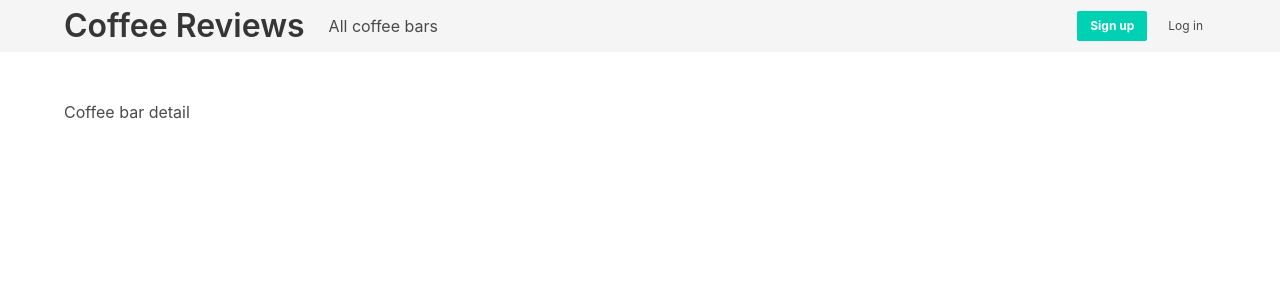
After one commit to NguyenTuongLe/CoffeeBarReviews-1, a Django app: page /reviews/2/ in a window 1280 px wide. The commit adds this page. Shown: the top 300 px of the page. Run offline with Django 3.2, Linux system fonts and the light colour scheme; data comes from the database, SQL or seed files in the repository; both versions use the stored data as it was after the commit.

Commit message:
show coffee bar to detail

```diff
--- /dev/null
+++ b/v2/coffee_bar_reviews/reviews/templates/reviews/coffee_bars_detail.html
@@ -0,0 +1,6 @@
+{% extends 'base.html' %}
+
+
+{% block content %}
+    <p>Coffee bar detail</p>
+{% endblock content %}
--- a/v2/coffee_bar_reviews/reviews/urls.py
+++ b/v2/coffee_bar_reviews/reviews/urls.py
@@ -1,10 +1,11 @@
 from django.urls import path
 
-from .views import coffee_bars_list_view, register_view, login_view, logout_view
+from .views import coffee_bars_detail, coffee_bars_list_view, register_view, login_view, logout_view
 
 app_name = 'reviews'
 urlpatterns = [
     path('', coffee_bars_list_view, name='home'),
+    path('<int:coffeeBar_id>/', coffee_bars_detail, name='detail'),
     path('register', register_view, name='register'),
     path('login', login_view, name='login'),
     path('logout', logout_view, name='logout'),
--- a/v2/coffee_bar_reviews/reviews/views.py
+++ b/v2/coffee_bar_reviews/reviews/views.py
@@ -1,8 +1,11 @@
 from django.contrib.auth import login, authenticate, logout
-from django.shortcuts import render, redirect
+from django.http.response import Http404
+from django.shortcuts import render, redirect, get_object_or_404
 from .models import CoffeeBar
 from .forms import SignUpForm
 from django.contrib.auth.forms import AuthenticationForm
+from django.views import generic
+from django.utils import timezone
 
 
 # coffee bars list view
@@ -13,6 +16,12 @@ def coffee_bars_list_view(request):
         "auth": request.user,
     }
     return render(request, 'reviews/coffee_bars.html', context)
+
+
+# coffee bars detail
+def coffee_bars_detail(request, coffeeBar_id):
+    coffeeBar = get_object_or_404(CoffeeBar, pk=coffeeBar_id)
+    return render(request, 'reviews/coffee_bars_detail.html', {'coffeeBar': coffeeBar})
 
 
 # register view
```
Also changed, not shown: v2/coffee_bar_reviews/reviews/templates/reviews/coffee_bars.html (+3 -4 lines), v2/coffee_bar_reviews/db.sqlite3.
